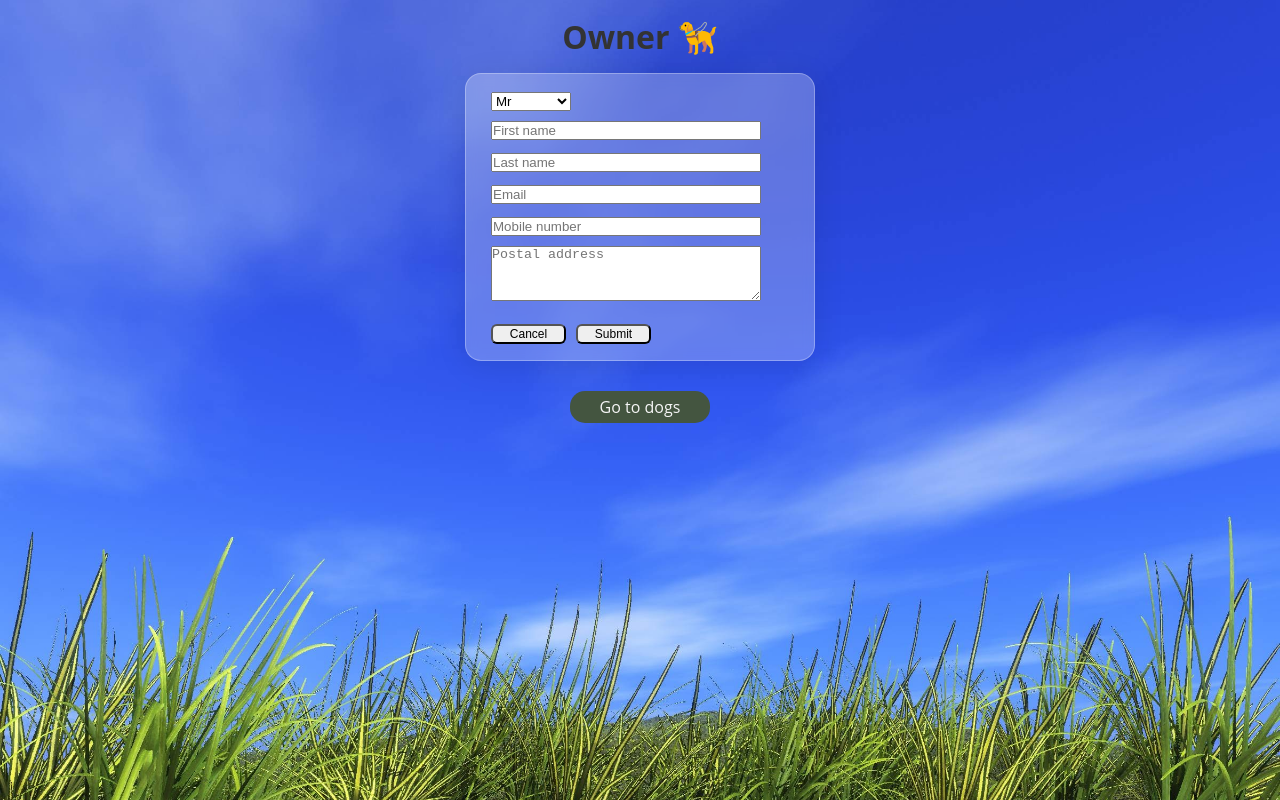
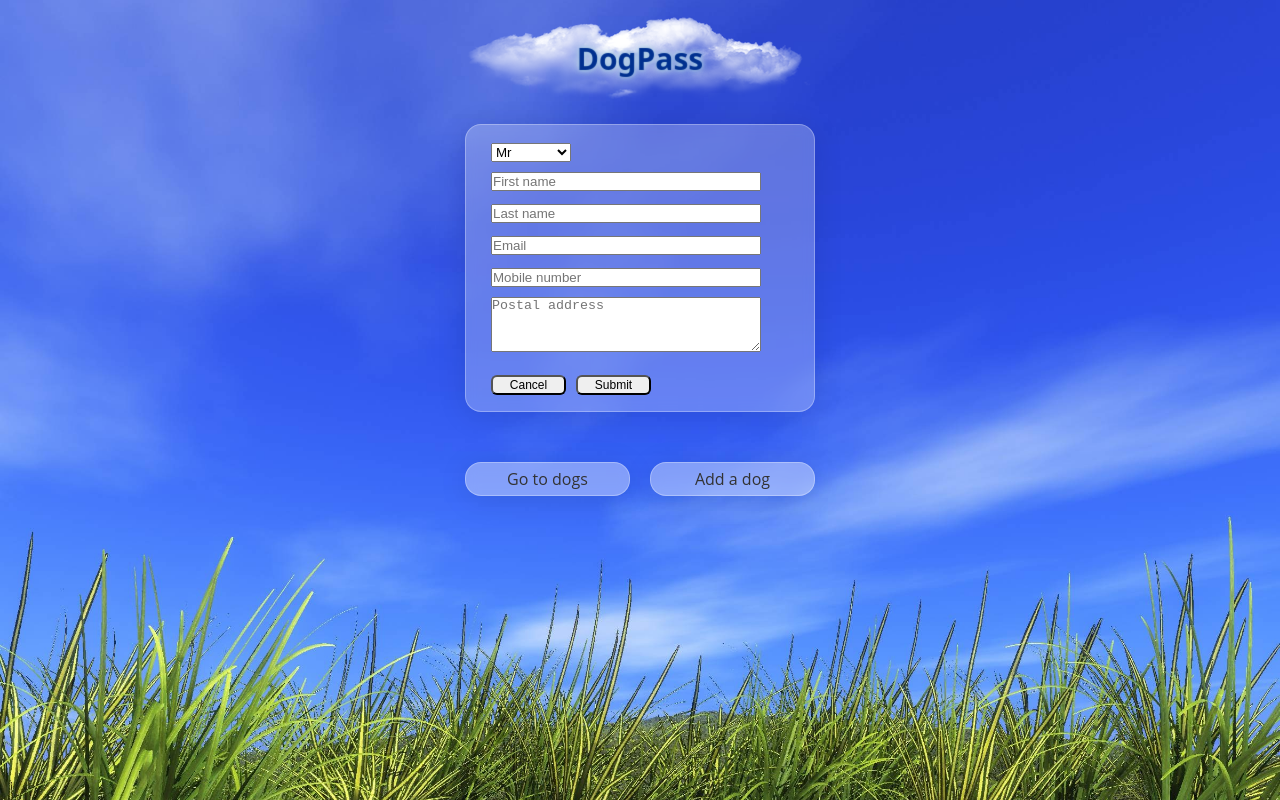
Before and after one commit to RonnySteady/dogpass, a Next.js app: page /owner in a window 1280 px wide. Built offline with nearby package versions, Linux system fonts and the light colour scheme.

Commit message:
added Header, added NavBar

```diff
--- /dev/null
+++ b/components/Header.js
@@ -0,0 +1,39 @@
+import styled from "styled-components";
+import Image from "next/image";
+import cloudImage from "../public/images/cloud.png";
+
+export default function Header() {
+  return (
+    <StyledHeader>
+      <ImageWrapper>
+        <Image src={cloudImage} alt="Cloud logo" />
+        <AppName>DogPass</AppName>
+      </ImageWrapper>
+    </StyledHeader>
+  );
+}
+
+const StyledHeader = styled.div`
+  display: flex;
+  justify-content: center; /* Center align items horizontally */
+  margin-top: 17px;
+  margin-bottom: 12px;
+`;
+
+const ImageWrapper = styled.div`
+  position: relative; /* Enable positioning of text within the image */
+  display: inline-block; /* Maintain inline display */
+`;
+
+const AppName = styled.h1`
+  position: absolute; /* Position the text absolutely within the image */
+  top: 43%; /* Adjust vertically to center align the text */
+  left: 50%; /* Adjust horizontally to center align the text */
+  transform: translate(-50%, -50%); /* Center align the text precisely */
+  margin: 0; /* Remove default margin */
+  padding: 10px; /* Add padding for better visibility */
+  font-family: Jaya Baru, system-ui;
+  font-size: 30px;
+  text-shadow: 0 0 1px #00308f, 0 0 5px #add8e6, 0 0 10px #b0c4de;
+  -webkit-text-fill-color: transparent;
+`;
--- /dev/null
+++ b/components/NavBar.js
@@ -0,0 +1,42 @@
+import styled from "styled-components";
+import Link from "next/link";
+import Image from "next/image";
+
+export default function NavBar({ buttonText1, buttonText2, link1, link2 }) {
+  return (
+    <StyledNavbar>
+      <StyledLink href={link1}>{buttonText1}</StyledLink>
+      <StyledLink href={link2}>{buttonText2}</StyledLink>
+    </StyledNavbar>
+  );
+}
+
+const StyledNavbar = styled.div`
+  display: flex;
+  justify-content: center; /* Center align items horizontally */
+  margin-top: 17px;
+  margin-bottom: 12px;
+`;
+
+const StyledLink = styled.a`
+  width: 165px;
+  text-align: center;
+  padding: 5px;
+  border-radius: 16px;
+  text-decoration: none;
+  margin: 20px 10px 35px;
+  font-weight: normal;
+  backdrop-filter: blur(6px);
+  color: #333333;
+  border: 1px solid rgba(255, 255, 255, 0.29);
+  background: rgba(255, 255, 255, 0.38);
+  box-shadow: 0 4px 30px rgba(0, 0, 0, 0.1);
+
+  &:hover,
+  &:active,
+  &:focus {
+    // color: #333333;
+    background-color: orange;
+    box-shadow: 0 10px 30px rgba(0, 0, 0, 0.5); /* Increase box-shadow for more depth */
+  }
+`;
--- a/pages/newdog/index.js
+++ b/pages/newdog/index.js
@@ -1,10 +1,10 @@
-import Heading from "/components/Heading";
+import Header from "../../components/Header";
 import AddDogForm from "../../components/AddDogForm";
 
 export default function DogForm({ dogs }) {
   return (
     <main>
-      <Heading>Add 🦮 Pass</Heading>
+      <Header />
       <AddDogForm dogs={dogs} />
     </main>
   );
--- a/pages/owner/index.js
+++ b/pages/owner/index.js
@@ -1,27 +1,18 @@
-import Heading from "/components/Heading";
+import Header from "../../components/Header";
+import Navbar from "../../components/NavBar";
 import OwnerCard from "../../components/OwnerCard";
-import styled from "styled-components";
-import Link from "next/link";
 
 export default function Owner({ dogs }) {
   return (
     <main>
-      <Heading>Owner 🦮 </Heading>
+      <Header />
       <OwnerCard />
-      <StyledLink href="/">Go to dogs</StyledLink>
+      <Navbar
+        buttonText1="Go to dogs"
+        link1="/"
+        buttonText2="Add a dog"
+        link2="/newdog"
+      />
     </main>
   );
 }
-
-const StyledLink = styled(Link)`
-  display: flex;
-  justify-content: center;
-  width: 140px;
-  margin: auto;
-  margin-bottom: 25px;
-  background-color: #445540;
-  color: whitesmoke;
-  padding: 5px;
-  border-radius: 15px;
-  text-decoration: none;
-`;
```
Also changed, not shown: pages/index.js (+11 -6 lines), public/images/cloud.png (added), 1 other file (tests, documents, lock files or other folders).
